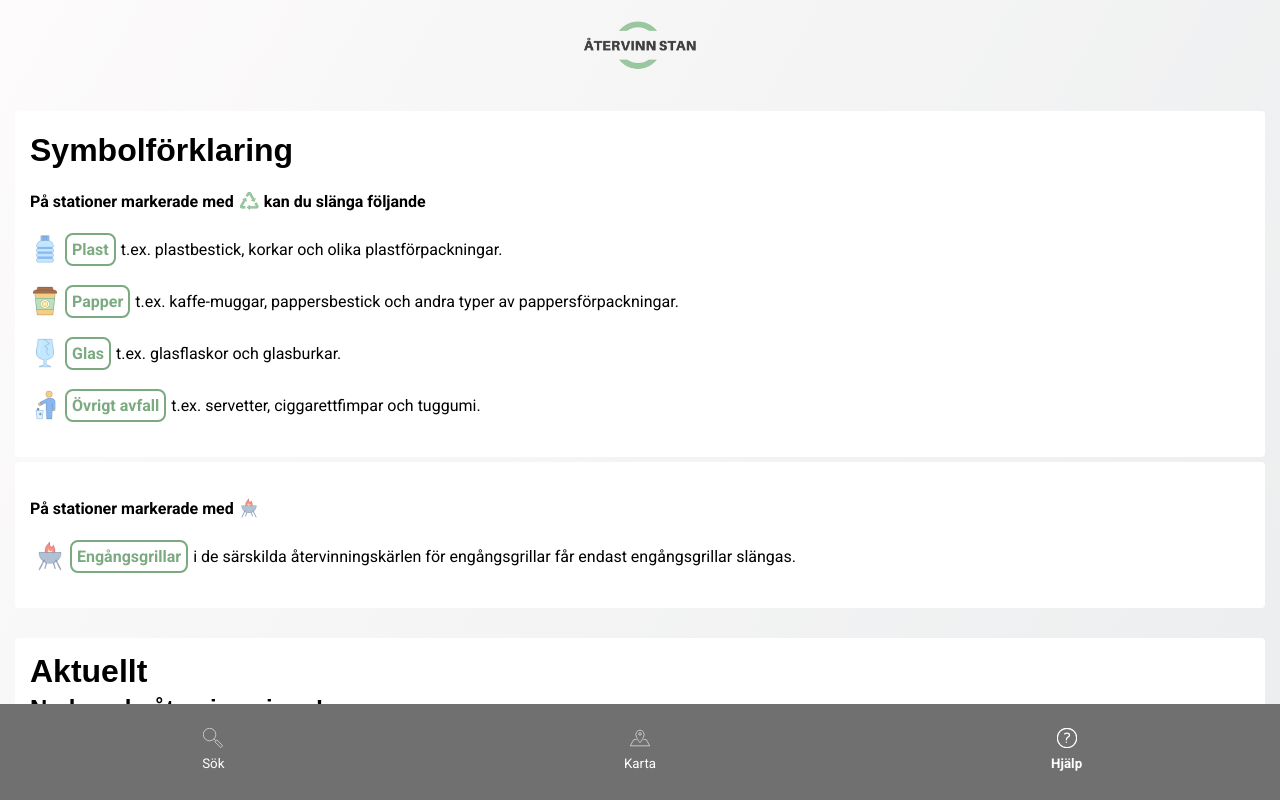
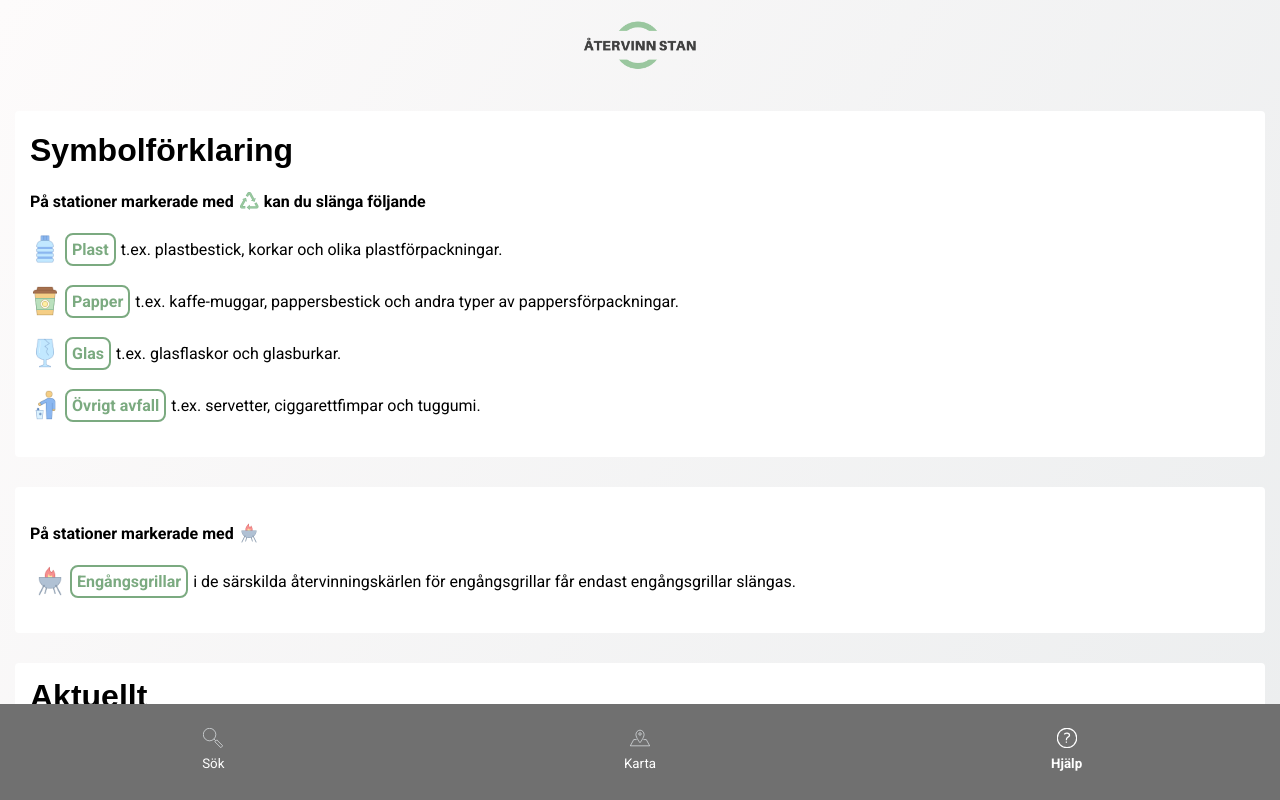
Before and after one commit to uddesson/atervinn-stan-prototype, a React (Create React App) app: page / in a window 1280 px wide. Both pictures are taken after a click on the button "Hjälp". Shown: the top 800 px of the page. Built offline with nearby package versions, Linux system fonts and the light colour scheme; a web font is replaced by a local one.

Commit message:
Margin-changes for Helpview

```diff
--- a/src/App.css
+++ b/src/App.css
@@ -230,6 +230,10 @@ input[type='submit'] {
     margin: 0px;
 }
 
+.margin-last{
+    margin: 30px 0 100px 0;
+}
+
 .capitalize {
     text-transform: capitalize;
 }
--- a/src/components/HelpView.js
+++ b/src/components/HelpView.js
@@ -90,7 +90,7 @@ function HelpView(props) {
                 </div>
             </div>
             <div>
-                <div className="card margin-top">
+                <div className="card margin-y-30">
                     <h2>
                         <p className="text-normal line-height-normal">
                             På stationer markerade med
@@ -119,7 +119,7 @@ function HelpView(props) {
                         </div>
                     </div>
                 </div>
-                <div className="margin-y-30 card">
+                <div className="margin-last card">
                     <h1 className="margin-none">Aktuellt</h1>
                     <article>
                         <h2 className="margin-y-5">
```
